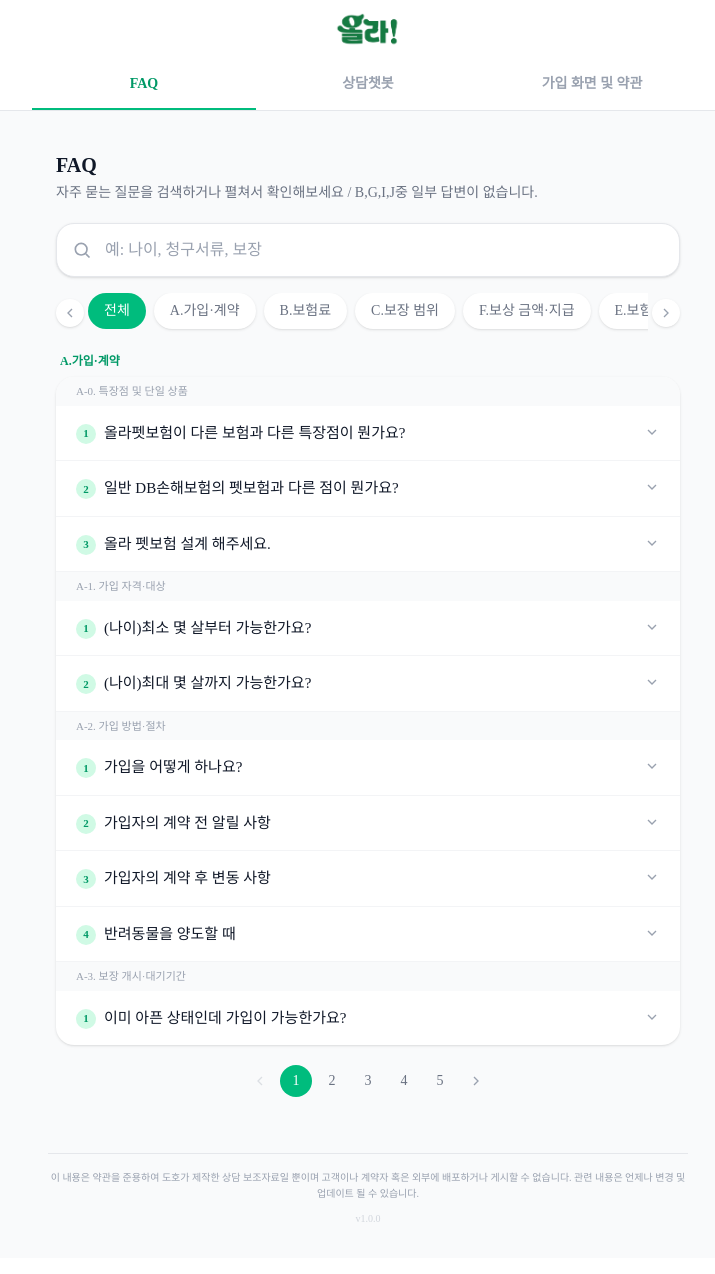
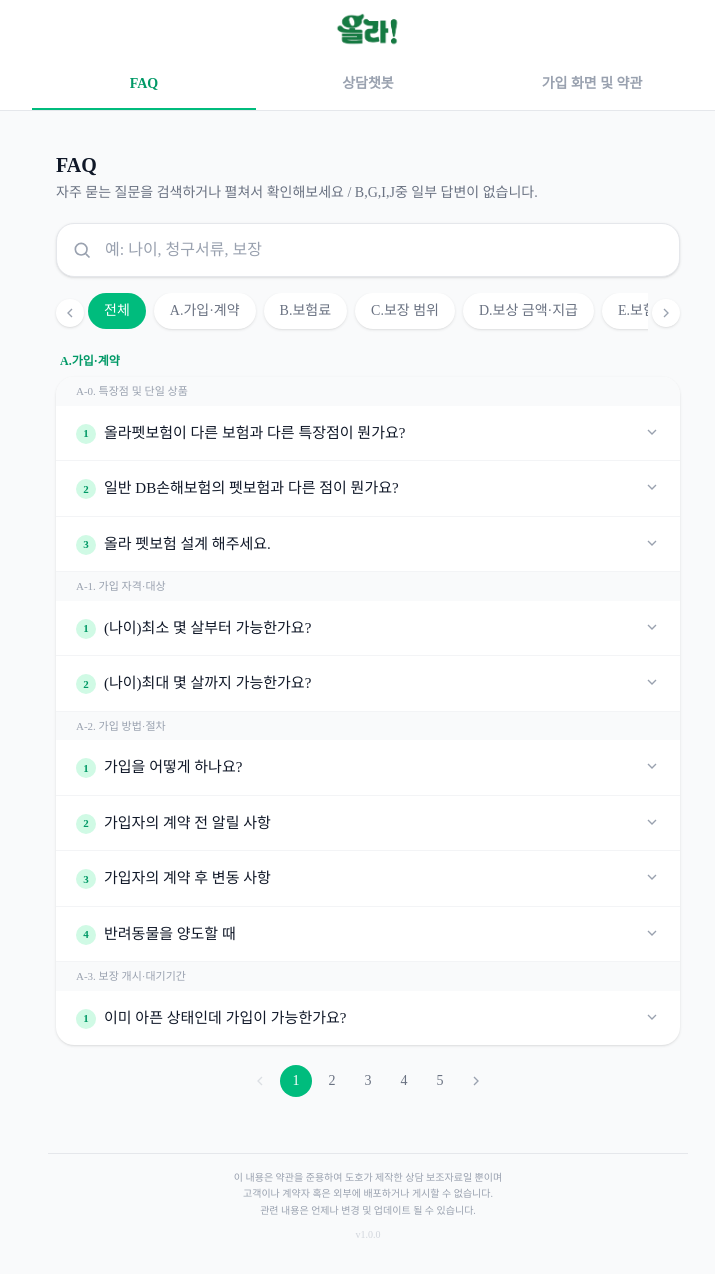
Before and after one commit to hdachan/ola, a Next.js app: page / in a window 1280 px wide. Shown: the whole page, without its empty margins (272-987 px from the left). Built offline with nearby package versions, Linux system fonts and the light colour scheme.

Commit message:
펫보험_8차_요구사항(D,F내용변경)

```diff
--- a/app/page.tsx
+++ b/app/page.tsx
@@ -71,7 +71,7 @@ export default function Home() {
       {/* Footer */}
       <footer className="mx-auto max-w-2xl px-4 pb-8 pt-4">
         <div className="border-t border-gray-200 pt-4">
-          <p className="text-center text-[10px] leading-relaxed text-gray-400">
+          <p className="text-center text-[10px] leading-relaxed text-gray-400 whitespace-pre-line">
             {NOTICE}
           </p>
 
--- a/lib/faq-entries.ts
+++ b/lib/faq-entries.ts
@@ -39,10 +39,10 @@ export const faqCategories: FaqCategoryInfo[] = [
   { id: "contract", label: "A.가입·계약" },
   { id: "premium", label: "B.보험료" },
   { id: "coverage", label: "C.보장 범위" },
-  { id: "payout", label: "F.보상 금액·지급" },
+  { id: "payout", label: "D.보상 금액·지급" },
   { id: "claim", label: "E.보험금 청구" },
 
-    { id: "exclusion", label: "D.면책·제외" },
+    { id: "exclusion", label: "F.면책·제외" },
   { id: "renewal", label: "G.갱신·해지·계약 변경" },
   { id: "dispute", label: "H.불만·분쟁·민원" },
   { id: "registration", label: "I.반려동물 등록·신원 확인" },
@@ -102,17 +102,17 @@ export const faqSubgroups: FaqSubgroupInfo[] = [
   { id: "coverage-basic", category: "coverage", code: "C-1", label: "기본 보장" },
   { id: "coverage-specific", category: "coverage", code: "C-2", label: "특정 질환·상황" },
   { id: "coverage-excluded", category: "coverage", code: "C-3", label: "보장 제외 항목" },
-  { id: "payout-limit", category: "payout", code: "F-1", label: "보상 한도·구조" },
-  { id: "payout-method", category: "payout", code: "F-2", label: "지급 방식·지연" },
-  { id: "payout-denial", category: "payout", code: "F-3", label: "보험금 지급 거절" },
+  { id: "payout-limit", category: "payout", code: "D-1", label: "보상 한도·구조" },
+  { id: "payout-method", category: "payout", code: "D-2", label: "지급 방식·지연" },
+  { id: "payout-denial", category: "payout", code: "D-3", label: "보험금 지급 거절" },
   { id: "claim-timing", category: "claim", code: "E-1", label: "청구 시기·조건" },
   { id: "claim-method", category: "claim", code: "E-2", label: "청구 방법·채널" },
   { id: "claim-documents", category: "claim", code: "E-3", label: "청구 서류" },
   { id: "claim-review", category: "claim", code: "E-4", label: "청구 심사·처리" },
-  { id: "exclusion-period", category: "exclusion", code: "D-1", label: "면책기간" },
-  { id: "exclusion-congenital", category: "exclusion", code: "D-2", label: "선천성·유전성 질환" },
-  { id: "exclusion-preexisting", category: "exclusion", code: "D-3", label: "기존 질병·고지 의무" },
-  { id: "exclusion-other", category: "exclusion", code: "D-4", label: "기타 면책 사유" },
+  { id: "exclusion-period", category: "exclusion", code: "F-1", label: "면책기간" },
+  { id: "exclusion-congenital", category: "exclusion", code: "F-2", label: "선천성·유전성 질환" },
+  { id: "exclusion-preexisting", category: "exclusion", code: "F-3", label: "기존 질병·고지 의무" },
+  { id: "exclusion-other", category: "exclusion", code: "F-4", label: "기타 면책 사유" },
   { id: "renewal-renew", category: "renewal", code: "G-1", label: "갱신" },
   { id: "renewal-change", category: "renewal", code: "G-2", label: "계약 변경" },
   { id: "renewal-cancel", category: "renewal", code: "G-3", label: "해지·환급" },
```
